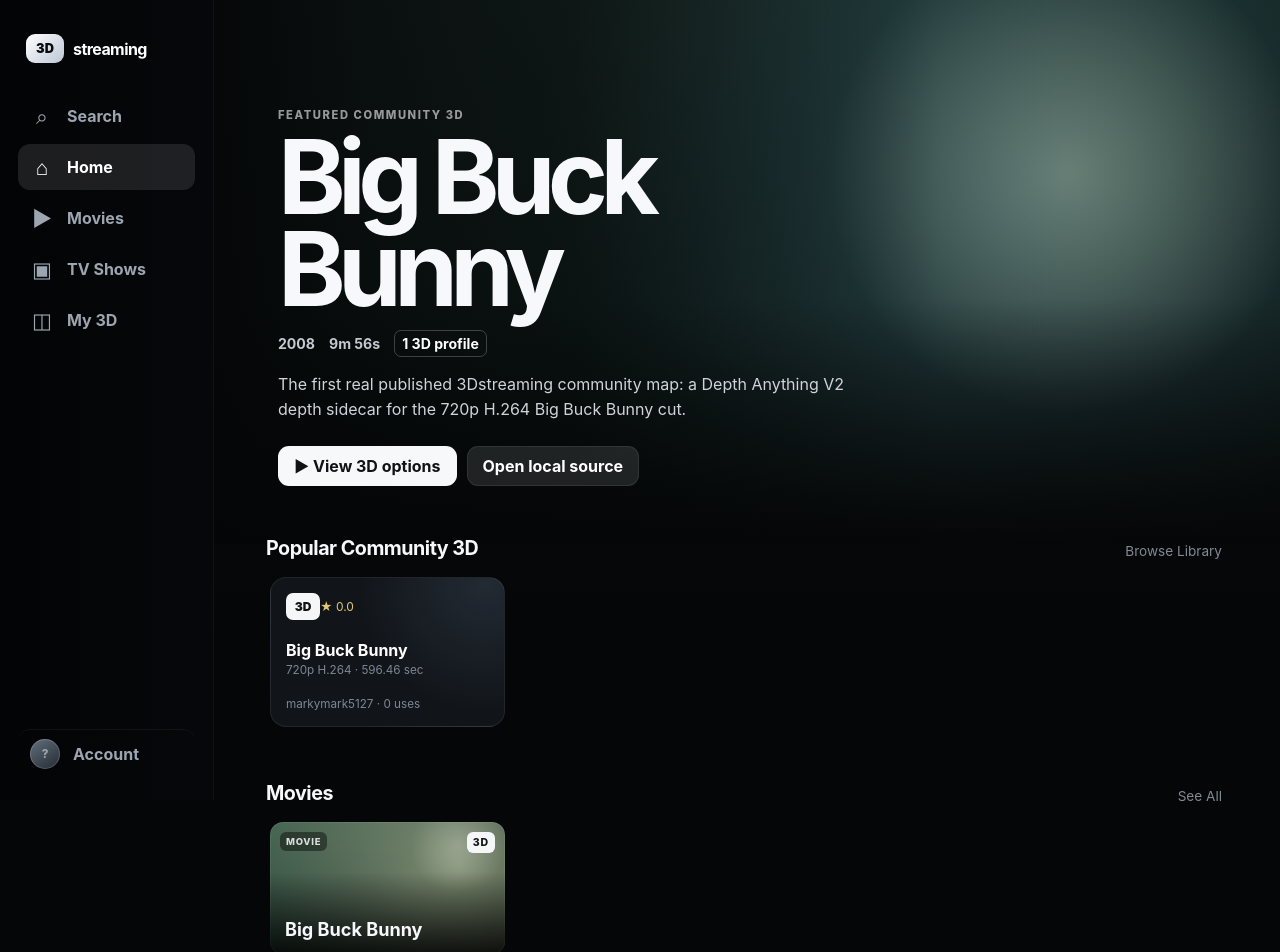
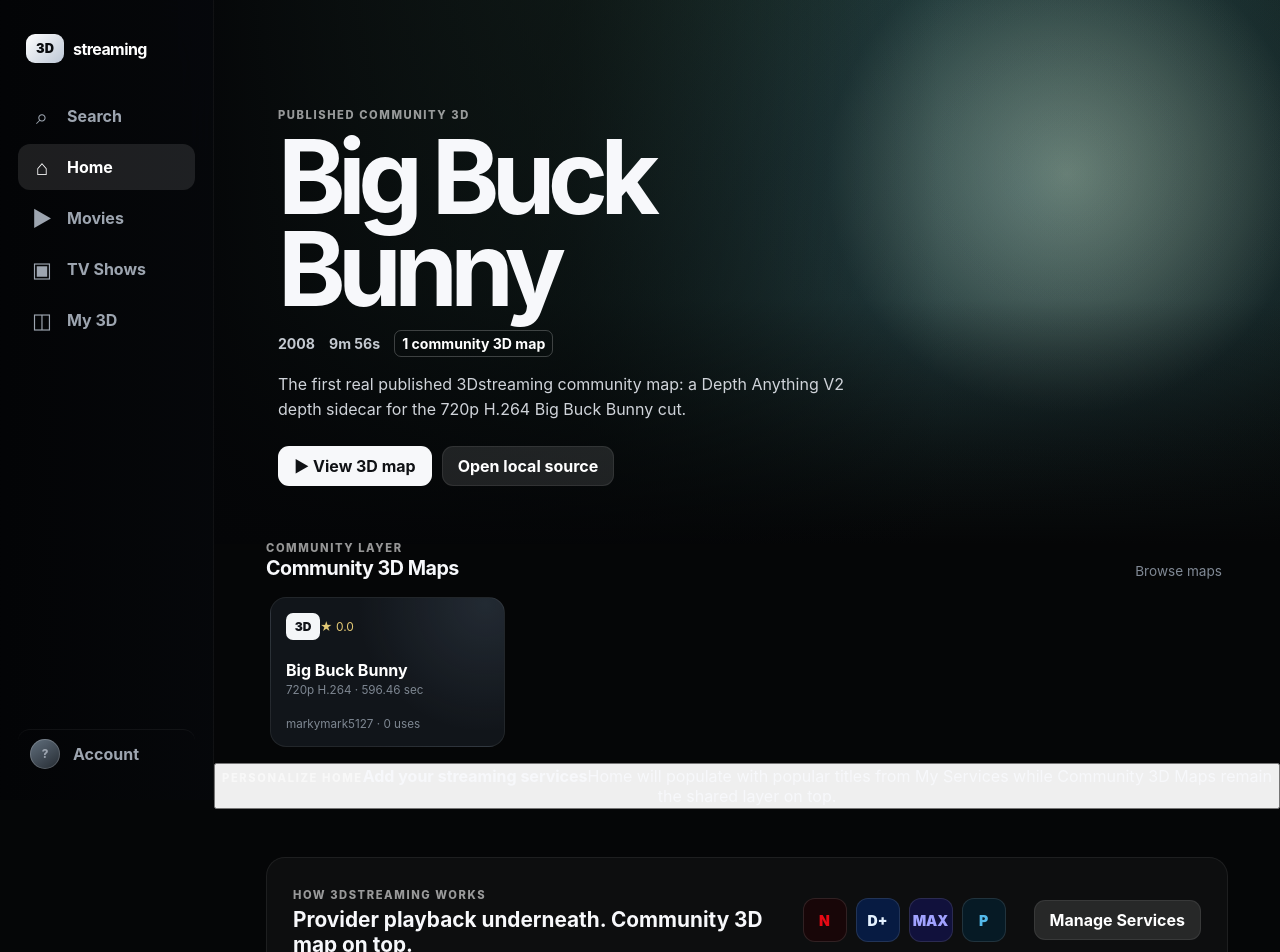
Before and after one commit to markymark5127/3Dstreaming, a React (Vite) app: page / in a window 1280 px wide. Shown: the top 952 px of the page. Built offline with nearby package versions, Linux system fonts and the light colour scheme.

Commit message:
feat: make Home a My Services streaming hub with community 3D maps

```diff
--- a/src/App.tsx
+++ b/src/App.tsx
@@ -6,7 +6,11 @@
 import { providerSessionBridge } from "./auth/ProviderSessionBridge";
 import type { UserAccount } from "./auth/types";
 import { catalog, searchCatalog } from "./catalog/catalog";
-import { searchUnifiedCatalog } from "./catalog/TmdbCatalogService";
+import {
+  getStreamingHomeRows,
+  searchUnifiedCatalog,
+  type StreamingHomeRow
+} from "./catalog/TmdbCatalogService";
 import type { CatalogItem } from "./catalog/types";
 import {
   isWatchmodeConfigured,
@@ -54,6 +58,9 @@
   const [streamingSearchConfigured, setStreamingSearchConfigured] = useState(true);
   const [streamingSearchError, setStreamingSearchError] = useState("");
   const [providerLinksLoading, setProviderLinksLoading] = useState(false);
+  const [homeRows, setHomeRows] = useState<StreamingHomeRow[]>([]);
+  const [homeLoading, setHomeLoading] = useState(false);
+  const [homeCatalogConfigured, setHomeCatalogConfigured] = useState(true);
 
   const [source, setSource] = useState<MediaSource | null>(null);
   const [activeProfile, setActiveProfile] = useState<ThreeDProfile | null>(null);
@@ -126,6 +133,40 @@
   const includeOtherServices =
     user?.preferences.includeOtherStreamingServices ?? false;
 
+  useEffect(() => {
+    if (!user || enabledProviderIds.length === 0) {
+      setHomeRows([]);
+      setHomeLoading(false);
+      return;
+    }
+
+    const controller = new AbortController();
+    setHomeLoading(true);
+
+    void getStreamingHomeRows(
+      enabledProviderIds,
+      import.meta.env.VITE_STREAMING_REGION || "US",
+      controller.signal
+    )
+      .then((result) => {
+        if (controller.signal.aborted) return;
+
+        setHomeCatalogConfigured(result.configured);
+        setHomeRows(result.rows);
+      })
+      .catch((error) => {
+        if (controller.signal.aborted) return;
+        console.error("Could not populate streaming home.", error);
+        setHomeRows([]);
+      })
+      .finally(() => {
+        if (!controller.signal.aborted) setHomeLoading(false);
+      });
+
+    return () => controller.abort();
+  }, [user, enabledProviderIds]);
+
+
   const visibleStreamingResults = useMemo(() => {
     const withSupportedProviders = streamingResults.filter(
       (item) => (item.availableProviderIds?.length ?? 0) > 0
@@ -187,8 +228,14 @@
   }, [searchQuery, section]);
 
   const movieItems = catalog.filter((item) => item.kind === "movie");
-  const showItems = catalog.filter((item) => item.kind === "series" || item.kind === "episode");
-  const featured = catalog.find((item) => item.featured) ?? catalog[0];
+  const showItems = catalog.filter(
+    (item) => item.kind === "series" || item.kind === "episode"
+  );
+  const streamingHomeItems = homeRows.flatMap((row) => row.items);
+  const featured =
+    streamingHomeItems[0] ??
+    catalog.find((item) => item.featured) ??
+    catalog[0];
 
   function profileCount(item: CatalogItem) {
     return profiles.filter((profile) =>
@@ -583,25 +630,55 @@
   }
 
   function homeView() {
+    const featuredProfiles = profileCount(featured);
+    const streamingFeatured = featured.externalSource === "tmdb";
+
     return (
       <>
-        <section className={`feature-hero ${featured.artworkClass}`}>
+        <section
+          className={`feature-hero ${featured.artworkClass}`}
+          style={
+            featured.backdropUrl
+              ? {
+                  backgroundImage: `url("${featured.backdropUrl}")`,
+                  backgroundSize: "cover",
+                  backgroundPosition: "center"
+                }
+              : undefined
+          }
+        >
           <div className="feature-vignette" />
           <div className="feature-content">
-            <span className="kicker">FEATURED COMMUNITY 3D</span>
+            <span className="kicker">
+              {streamingFeatured
+                ? "POPULAR ON YOUR SERVICES"
+                : "PUBLISHED COMMUNITY 3D"}
+            </span>
             <h1>{featured.title}</h1>
             <div className="feature-meta">
-              <span>{featured.year}</span>
-              <span>{featured.runtimeLabel}</span>
-              <span className="three-d-pill">{profileCount(featured)} 3D profile</span>
+              {featured.year && <span>{featured.year}</span>}
+              {featured.runtimeLabel && <span>{featured.runtimeLabel}</span>}
+              {featuredProfiles > 0 && (
+                <span className="three-d-pill">
+                  {featuredProfiles} community 3D map
+                </span>
+              )}
             </div>
             <p>{featured.summary}</p>
             <div className="feature-actions">
-              <button className="button light" onClick={() => void openCatalogItem(featured)}>
-                ▶ View 3D options
+              <button
+                className="button light"
+                onClick={() => void openCatalogItem(featured)}
+              >
+                {streamingFeatured ? "▶ View title" : "▶ View 3D map"}
               </button>
-              <button className="button glass" onClick={() => setSection("my-3d")}>
-                Open local source
+              <button
+                className="button glass"
+                onClick={() =>
+                  streamingFeatured ? setSection("search") : setSection("my-3d")
+                }
+              >
+                {streamingFeatured ? "Search library" : "Open local source"}
               </button>
             </div>
           </div>
@@ -609,27 +686,102 @@
 
         <section className="shelf-section first-shelf">
           <div className="shelf-heading">
-            <h2>Popular Community 3D</h2>
-            <button className="text-button" onClick={() => setSection("search")}>Browse Library</button>
+            <div>
+              <span className="kicker">COMMUNITY LAYER</span>
+              <h2>Community 3D Maps</h2>
+            </div>
+            <button
+              className="text-button"
+              onClick={() => setSection("search")}
+            >
+              Browse maps
+            </button>
           </div>
           <ProfileShelf profiles={profiles} onUse={useCommunityProfile} />
         </section>
 
-        {renderShelf("Movies", movieItems)}
-        {renderShelf("TV & Episodes", showItems)}
+        {homeLoading && (
+          <section className="shelf-section">
+            <div className="shelf-heading">
+              <h2>Loading your streaming services…</h2>
+            </div>
+            <div className="home-loading-row">
+              <span />
+              <span />
+              <span />
+              <span />
+            </div>
+          </section>
+        )}
+
+        {!homeLoading &&
+          homeRows.map((row) =>
+            renderShelf(`Popular on ${row.providerName}`, row.items)
+          )}
+
+        {!homeLoading &&
+          user &&
+          enabledProviderIds.length > 0 &&
+          homeRows.length === 0 && (
+            <section className="home-feed-empty">
+              <strong>
+                {homeCatalogConfigured
+                  ? "No streaming rows could be loaded."
+                  : "Connect the live catalog to populate Home."}
+              </strong>
+              <span>
+                {homeCatalogConfigured
+                  ? "Your Community 3D Maps are still available above."
+                  : "Add VITE_TMDB_READ_ACCESS_TOKEN to populate popular titles from My Services."}
+              </span>
+            </section>
+          )}
+
+        {!user || enabledProviderIds.length === 0 ? (
+          <button
+            className="home-connect-services"
+            onClick={() => setSection("account")}
+          >
+            <span className="kicker">PERSONALIZE HOME</span>
+            <strong>Add your streaming services</strong>
+            <span>
+              Home will populate with popular titles from My Services while
+              Community 3D Maps remain the shared layer on top.
+            </span>
+          </button>
+        ) : null}
 
         <section className="service-strip">
           <div>
-            <span className="kicker">YOUR SOURCES</span>
-            <h2>One 3D library. Your existing services.</h2>
+            <span className="kicker">HOW 3DSTREAMING WORKS</span>
+            <h2>Provider playback underneath. Community 3D map on top.</h2>
           </div>
           <div className="mini-service-logos">
-            <span className="service-logo service-netflix">N</span>
-            <span className="service-logo service-disney-plus">D+</span>
-            <span className="service-logo service-max">M</span>
-            <span className="service-logo service-prime-video">P</span>
+            {enabledProviderPlugins.length > 0
+              ? enabledProviderPlugins.map((plugin) => (
+                  <span
+                    key={plugin.id}
+                    className={`service-logo service-${plugin.provider!.id}`}
+                    title={plugin.displayName}
+                  >
+                    {plugin.provider!.shortName}
+                  </span>
+                ))
+              : (
+                <>
+                  <span className="service-logo service-netflix">N</span>
+                  <span className="service-logo service-disney-plus">D+</span>
+                  <span className="service-logo service-max">MAX</span>
+                  <span className="service-logo service-prime-video">P</span>
+                </>
+              )}
           </div>
-          <button className="button glass" onClick={() => setSection("account")}>Manage Services</button>
+          <button
+            className="button glass"
+            onClick={() => setSection("account")}
+          >
+            Manage Services
+          </button>
         </section>
       </>
     );
```
